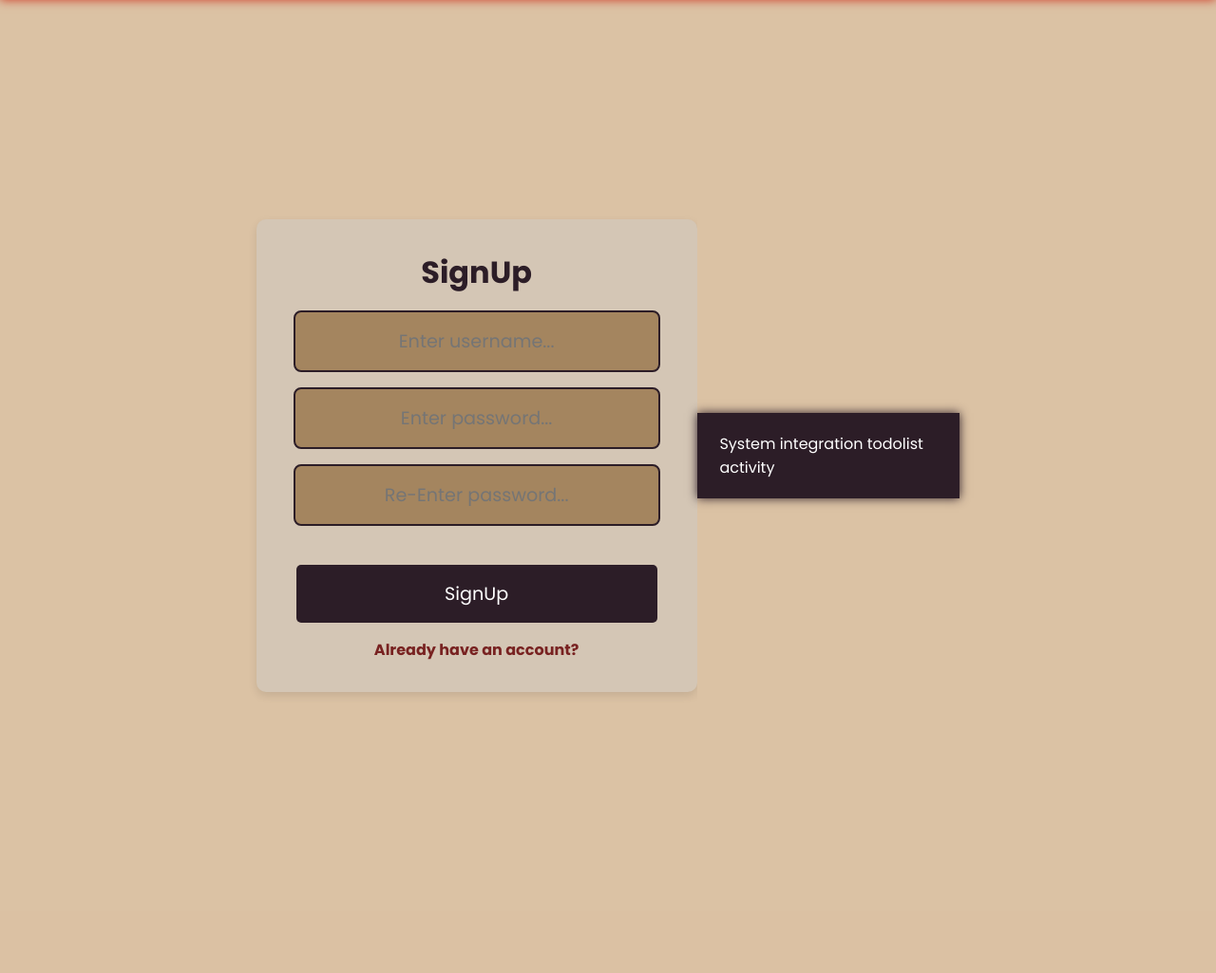
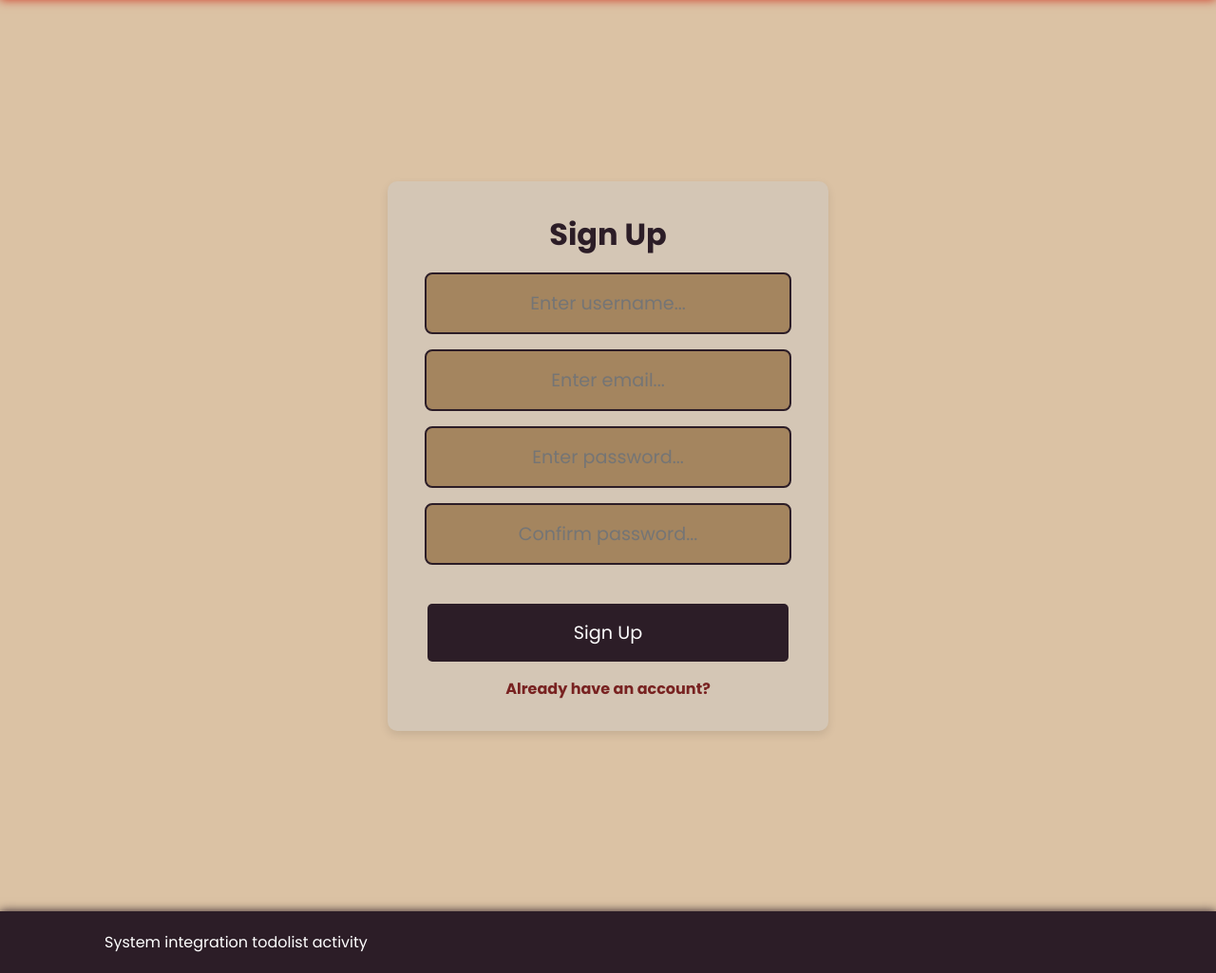
Before and after one commit to saurychi/to_do_list_activity, a PHP site: page /signup.php in a window 1280 px wide. Shown: the part 75-1100 px from the top of the page at 95% size. Before the commit the page ends 807 px from the top, so only its background shows below. Run offline with PHP 8.4, Linux system fonts and the light colour scheme; some libraries are stand-ins or nearby versions; some web fonts are replaced.

Commit message:
fixed footer

```diff
--- a/frontend/pages/signup.php
+++ b/frontend/pages/signup.php
@@ -1,29 +1,28 @@
-
 <?php
     include('../components/header.php');
 ?>
-
 <style>
     <?php include("../css/signup.css")?>
 </style>
 
 <main>
     <form method="post">
-        <h1>SignUp</h1>
+        <h1>Sign Up</h1>
         <input type="text" id="username" name="username" placeholder="Enter username..."><br>
+
+        <input type="email" id="email" name="email" placeholder="Enter email..."><br>
 
         <input type="password" id="password" name="password" placeholder="Enter password..."><br>
 
-        <input type="password" id="repassword" name="repassword" placeholder="Re-Enter password..."><br>
+        <input type="password" id="confirm_password" name="confirm_password" placeholder="Confirm password..."><br>
 
         <br>
 
-        <button type="button" onclick="signup();"> SignUp </button>
+        <button type="button"> Sign Up </button>
         <br>
         <a href="./login.php">Already have an account?</a>
     </form>
-
-<main>
+</main>
 
 <?php
     include('../components/footer.php');
```
